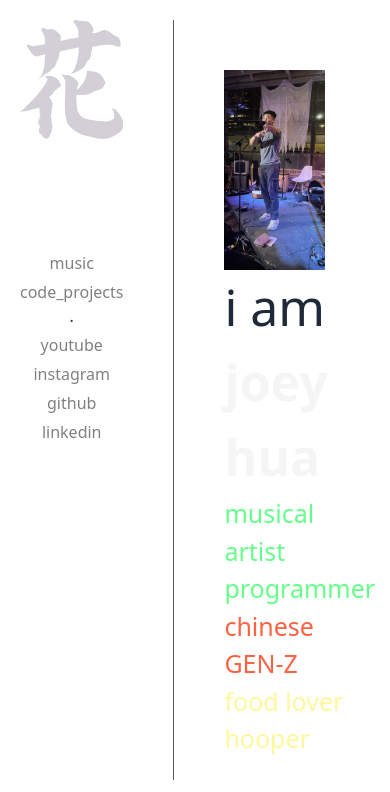
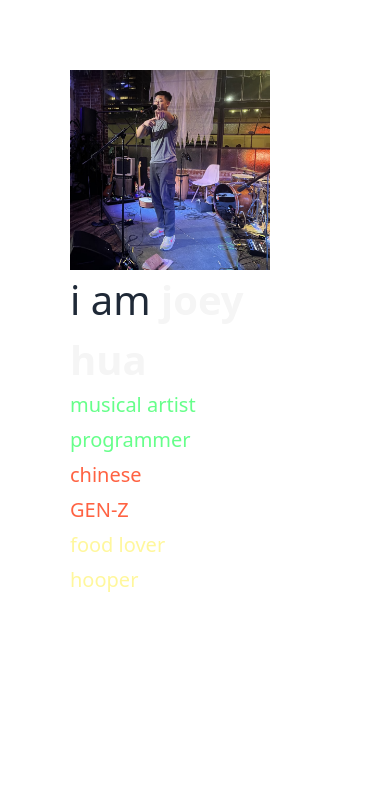
Before and after one commit to joeyhuaa/joronoa, a Next.js app: page / in a window 390 px wide. Shown: the top 792 px of the page. Built offline with nearby package versions, Linux system fonts and the light colour scheme; a web font is replaced by a local one.

Commit message:
add useMediaQuery--v1 draft for mobile

```diff
--- a/components/LinkedSidebar.tsx
+++ b/components/LinkedSidebar.tsx
@@ -1,5 +1,7 @@
 import Link from "next/link"
 import styled from "styled-components"
+
+// mobile view needs to be collapsed hamburger button
 
 interface Props {
   pages: string[],
@@ -11,6 +13,7 @@ interface Props {
 }
 
 export default function LinkedSidebar({ pages, links, handleClick, selected }: Props) {
+
   return (
     <_LinkedSidebar>
       {pages.map(section => (
@@ -46,3 +49,6 @@ const _LinkedSidebar = styled.div`
   justify-content: center;
   align-items: center;
 `
+const CollapsedSidebar = styled(_LinkedSidebar)`
+  // width: 0px;
+`
--- a/pages/_app.tsx
+++ b/pages/_app.tsx
@@ -10,6 +10,7 @@ import { useState, useEffect } from 'react'
 import AppLoading from './loading'
 import frower from '../public/assets/frower.svg'
 import LinkedSidebar from '@/components/LinkedSidebar'
+import useMediaQuery from '@mui/material/useMediaQuery';
 
 const pages = [
   'music',
@@ -32,6 +33,7 @@ export default function App({ Component, pageProps }: AppProps) {
   const router = useRouter();
   const [section, setSection] = useState('')
   const [loading, setLoading] = useState(true);
+  const isMobile = useMediaQuery('(max-width:450px)')
 
   useEffect(() => {
     // Simulate a delay for demonstration purposes
@@ -61,6 +63,14 @@ export default function App({ Component, pageProps }: AppProps) {
             <link href="https://fonts.googleapis.com/css2?family=Inter&display=swap" rel="stylesheet" />
           </Head>
           <div style={{display: 'flex'}}>
+            {isMobile ? (
+              <>
+                <CollapsedMainMenu>
+
+                </CollapsedMainMenu>
+              </>
+            ) : (
+              <>
                 <MainMenu>
                   <Frower />
                   <LinkedSidebar
@@ -69,6 +79,9 @@ export default function App({ Component, pageProps }: AppProps) {
                     selected={section}
                   />
                 </MainMenu>
+              </>
+            )}
+
             <div style={{flex: '75%'}}>
               <Component {...pageProps} />
             </div>
@@ -87,7 +100,11 @@ const MainMenu = styled.div`
   border-right: solid 1px rgb(84, 84, 106);
   flex: 15%;
   padding-right: 50px;
+  padding-top: 40px;
   display: flex;
   flex-direction: column;
   align-items: center;
 `
+const CollapsedMainMenu = styled.div`
+  width: 0;
+`
--- a/pages/index.tsx
+++ b/pages/index.tsx
@@ -2,11 +2,13 @@ import Head from 'next/head'
 import Pics from '@/components/Pics'
 import { useState } from 'react'
 import styled from 'styled-components'
+import useMediaQuery from '@mui/material/useMediaQuery';
 
 export default function Home() {
   const [nameHovered, setNameHovered] = useState(false)
   const [raceHovered, setRaceHovered] = useState(false)
   const [zodiacHovered, setZodiacHovered] = useState(false)
+  const isMobile = useMediaQuery('(max-width:450px)')
 
   return (
     <>
@@ -22,52 +24,58 @@ export default function Home() {
       }}>
         <div className='section'>
           <Pics />
-          <Title onMouseEnter={() => setNameHovered(true)} onMouseLeave={() => setNameHovered(false)}>
+          <Title onMouseEnter={() => setNameHovered(true)} onMouseLeave={() => setNameHovered(false)} isMobile={isMobile}>
             i am <Name>{!nameHovered ? <HoverText>joey hua</HoverText> : <UnHoverText>joronoa</UnHoverText>}</Name>
           </Title>
-          <Career><a href='https://open.spotify.com/artist/1zEBlYdwmgdTZAOHE753V2?si=T84NnR93TMOao-aTDgs6ng' target='_blank'>musical artist</a></Career>
-          <Career>programmer</Career>
-          <Heritage onMouseEnter={() => setRaceHovered(true)} onMouseLeave={() => setRaceHovered(false)}>
+          <Career isMobile={isMobile}>
+            <a href='https://open.spotify.com/artist/1zEBlYdwmgdTZAOHE753V2?si=T84NnR93TMOao-aTDgs6ng' target='_blank'>musical artist</a>
+          </Career>
+          <Career isMobile={isMobile}>programmer</Career>
+          <Heritage onMouseEnter={() => setRaceHovered(true)} onMouseLeave={() => setRaceHovered(false)} isMobile={isMobile}>
             {raceHovered ? <HoverText>中国人</HoverText> : <UnHoverText>chinese</UnHoverText>}
           </Heritage>
           {/* <Heritage>2nd-gen immigrant</Heritage> */}
-          <Heritage>GEN-Z</Heritage>
-          <Heritage>
+          <Heritage isMobile={isMobile}>GEN-Z</Heritage>
+          {/* <Heritage> */}
             {/* year of the dragon */}
             {/* year of the <span onMouseEnter={() => setZodiacHovered(true)} onMouseLeave={() => setZodiacHovered(false)}>{zodiacHovered ? <HoverText>龙</HoverText> : <UnHoverText>dragon</UnHoverText>}</span> */}
-          </Heritage>
+          {/* </Heritage> */}
           {/* <HumanRole>friend</HumanRole>
           <HumanRole>son</HumanRole>
           <HumanRole>brother</HumanRole> */}
           {/* <Identity>follower of Christ</Identity> */}
-          <Hobby>food lover</Hobby>
-          <Hobby>hooper</Hobby>
+          <Hobby isMobile={isMobile}>food lover</Hobby>
+          <Hobby isMobile={isMobile}>hooper</Hobby>
         </div>
       </main>
     </>
   )
 }
 
-const Title = styled.h1`
-  font-size: 50px;
+const Title = styled.h1<{ isMobile: boolean }>`
+  font-size: ${props => props.isMobile ? '40px' : '50px'};
 `
 const Name = styled.span`
   font-weight: bold;
   color: whitesmoke;
 `
-const Career = styled.h1`
+
+const MeNoun = styled.p<{ isMobile: boolean }>`
+  font-size: ${props => props.isMobile ? '20px' : '30px'};
+`
+const Career = styled(MeNoun)`
   color: #66FF8A;
 `
-const Heritage = styled.h1`
+const Heritage = styled(MeNoun)`
   color: #FF6242;
 `
-const HumanRole = styled.h1`
+const HumanRole = styled(MeNoun)`
   color: #52C5FF;
 `
-const Identity = styled.h1`
+const Identity = styled(MeNoun)`
   color: #4046FF;
 `
-const Hobby = styled.h1`
+const Hobby = styled(MeNoun)`
   color: #FFF79C;
 `
 
```
Lines whose indentation alone changed are shown as unchanged.
